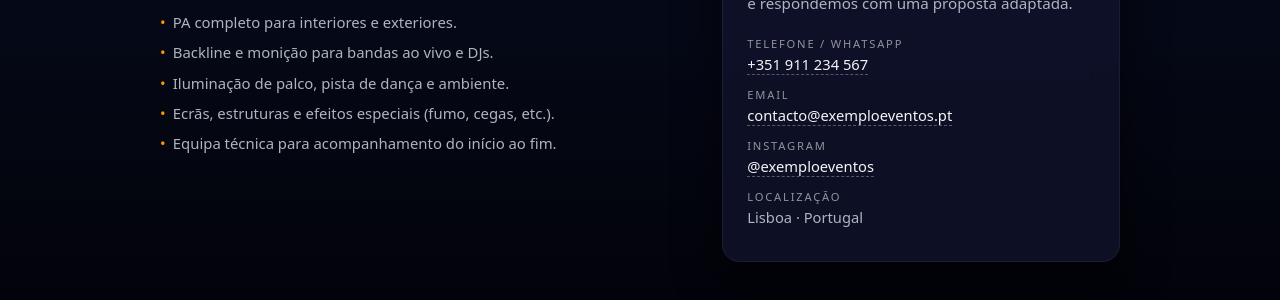
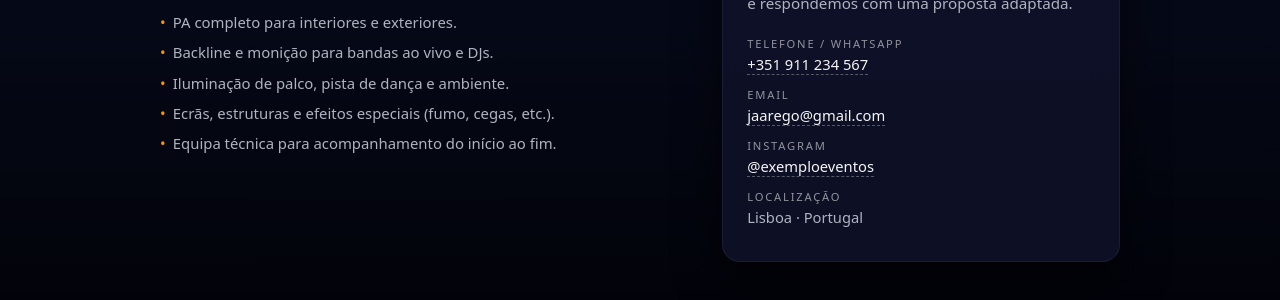
Before and after one commit to jaarego/jaarego.github.io, a Jekyll site: the page built from README.md, in a window 1280 px wide. Shown: the part 1612-1912 px from the top of the page. Built offline with Jekyll 4.4.1, drawn with Linux system fonts in a browser that asks for light colours; our own code applies the rules of GitHub Pages for plain Markdown files.

Commit message:
Update default.html

```diff
--- a/_layouts/default.html
+++ b/_layouts/default.html
@@ -280,7 +280,7 @@
           <div>
             <div class="contact-label">Email</div>
             <div class="contact-value">
-              <a href="mailto:contacto@exemploeventos.pt">contacto@exemploeventos.pt</a>
+              <a href="mailto:contacto@exemploeventos.pt">jaarego@gmail.com</a>
             </div>
           </div>
         </div>
```
